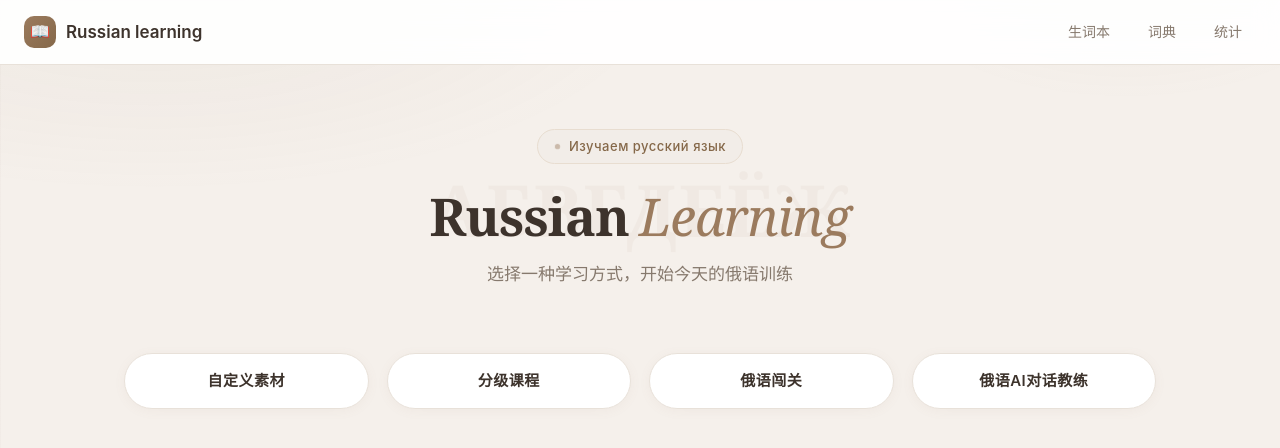
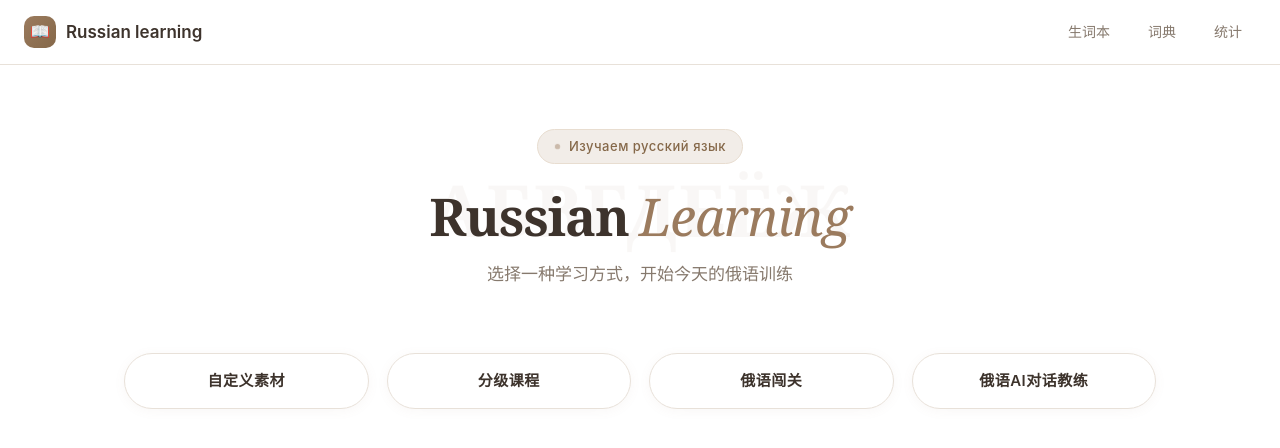
Before and after one commit to zhf123-every/russian-learning-frontend, a React (Vite) app: page / in a window 1280 px wide. Shown: the top 448 px of the page. Built offline with nearby package versions, Linux system fonts and the light colour scheme; no server answers; what ts-fsrs would draw is missing.

Commit message:
fix: 全局背景改为纯白，移除奶咖色网格线
- body background-color 改为 #FFFFFF
- background-image 设为 none，移除所有径向渐变和网格
- 确保所有页面纯白背景

```diff
--- a/src/styles.css
+++ b/src/styles.css
@@ -29,17 +29,9 @@ body{
   color:var(--text); font-size:15px; line-height:1.6;
   -webkit-font-smoothing:antialiased; -moz-osx-font-smoothing:grayscale;
   touch-action:manipulation; -webkit-text-size-adjust:100%; text-size-adjust:100%;
-  /* 背景高级感：暖金光晕 + 细腻网格（全部取自现有奶咖色系，仅用透明度） */
-  background-color:var(--bg);
-  background-image:
-    radial-gradient(ellipse 65% 42% at 12% -2%, rgba(155,123,94,.07), transparent 62%),
-    radial-gradient(ellipse 55% 38% at 92% 102%, rgba(200,182,166,.10), transparent 60%),
-    radial-gradient(ellipse 32% 26% at 88% -3%, rgba(155,123,94,.05), transparent 60%),
-    radial-gradient(ellipse 30% 22% at -4% 98%, rgba(200,182,166,.07), transparent 62%),
-    linear-gradient(rgba(155,123,94,.032) 1px, transparent 1px),
-    linear-gradient(90deg, rgba(155,123,94,.032) 1px, transparent 1px);
-  background-size:auto, auto, auto, auto, 36px 36px, 36px 36px;
-  background-attachment:fixed;
+  /* 纯白背景，移除网格 */
+  background-color:#FFFFFF;
+  background-image:none;
   min-height:100vh;
 }
 .ru{font-family:"PT Serif",Georgia,"Segoe UI",serif;letter-spacing:.3px}
```
